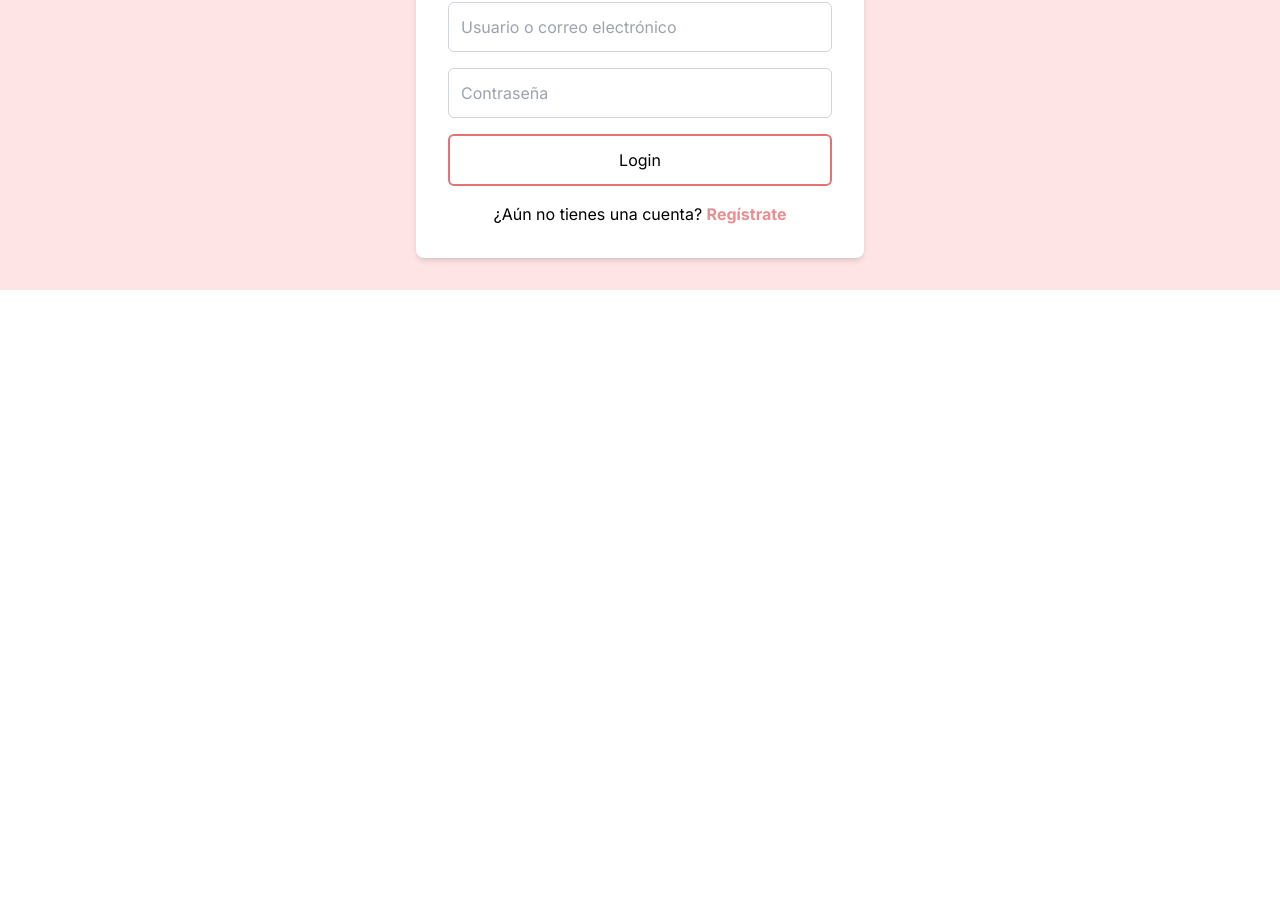
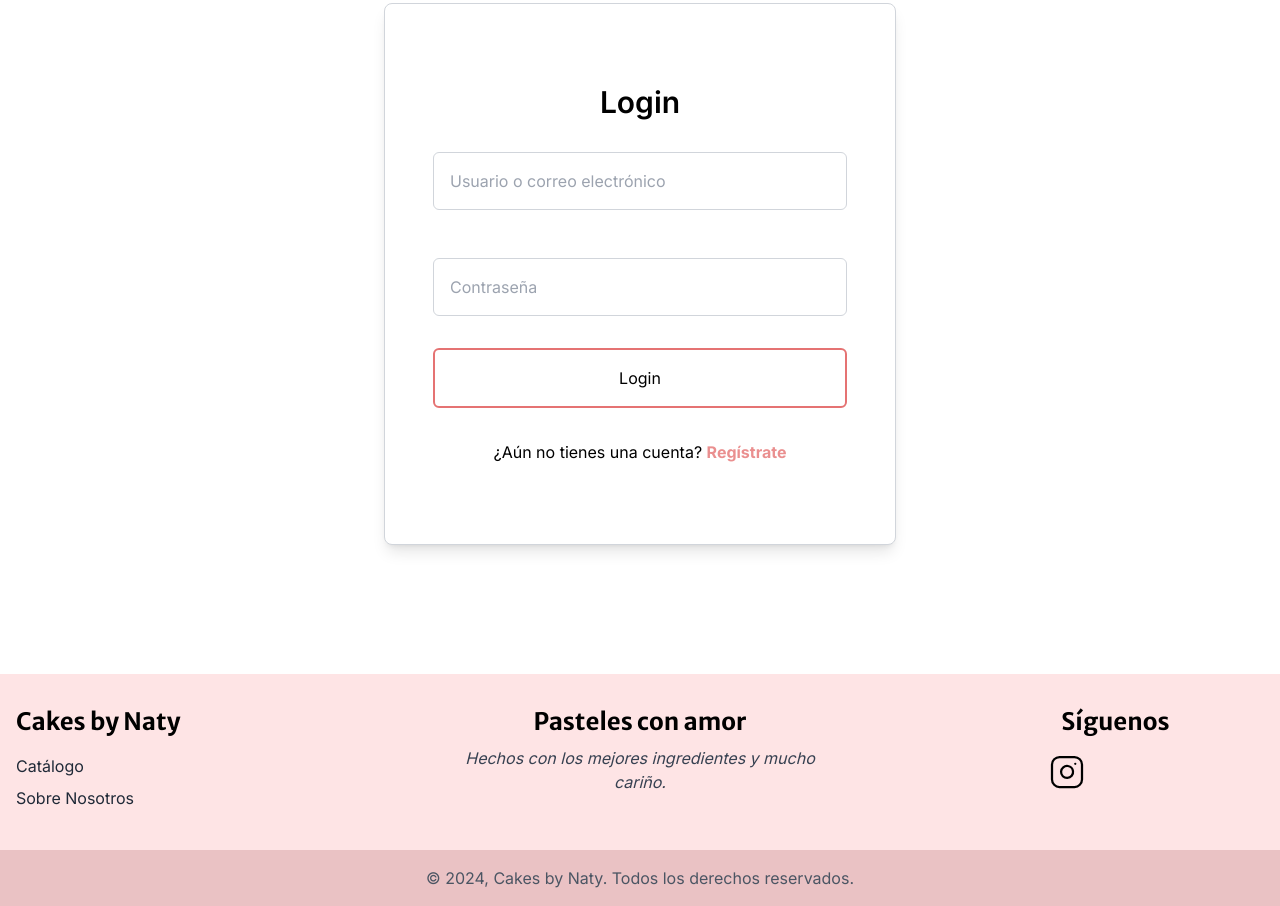
Before and after one commit to FabianKel/cakes-by-naty, a Next.js app in the folder frontend/: page /login in a window 1280 px wide. Shown: the part 288-1194 px from the top of the page. Before the commit the page ends 800 px from the top, so only its background shows below. Built offline with nearby package versions, Linux system fonts and the light colour scheme.

Commit message:
created card component and made changes to login, header, and footer components

```diff
--- a/frontend/src/app/login/page.js
+++ b/frontend/src/app/login/page.js
@@ -1,11 +1,13 @@
 import Header from '@/components/Header'
 import LoginSection from '@/components/LoginSection'
+import Footer from '@/components/Footer'
 
 export default function Login() {
   return (
     <>
     <Header/>
     <LoginSection/>
+    <Footer/>
     </>
   )
 }
--- /dev/null
+++ b/frontend/src/components/Card.jsx
@@ -0,0 +1,16 @@
+
+import React from 'react';
+
+function Card({ product }) {
+    return (
+        <div className="border p-4 m-2 rounded-md shadow-lg">
+            <img src={product.imagen1} alt={product.productonombre} className="w-full h-48 object-cover rounded-md" />
+            <h2 className="text-xl font-bold mt-2">{product.productonombre}</h2>
+            <p className="text-gray-700">{product.categorianombre}</p>
+            <p className="text-gray-700">{product.ocasion}</p>
+            <p className="text-gray-700">Q.{product.precio}</p>
+        </div>
+    );
+};
+
+export default Card;
--- a/frontend/src/components/Footer.jsx
+++ b/frontend/src/components/Footer.jsx
@@ -4,16 +4,17 @@ import Icon from '@/components/Icon'
 
 function Footer() {
     return (
-        <footer className="bg-customPink py-8 px-4">
+        <footer>
+            <div className="bg-customPink py-8 px-4">
                 <div className="container mx-auto grid grid-cols-1 md:grid-cols-3 gap-8">
                     <div>
                         <h2 className="text-2xl font-bold mb-4 font-subtitles">Cakes by Naty</h2>
                         <ul>
                             <li className="mb-2">
-                            <Link href="/catalog" className="text-gray-800 hover:text-blue-600 hover:text-hoverPink">Catálogo</Link>
+                                <Link href="/catalog" className="text-gray-800 hover:text-hoverPink">Catálogo</Link>
                             </li>
                             <li className="mb-2">
-                            <Link href="/about" className="text-gray-800 hover:text-blue-600 hover:text-hoverPink">Sobre Nosotros</Link>
+                                <Link href="/about" className="text-gray-800 hover:text-hoverPink">Sobre Nosotros</Link>
                             </li>
                         </ul>
                     </div>
@@ -30,12 +31,14 @@ function Footer() {
                         </div>
                     </div>
                 </div>
-            <div className="mt-8 text-center text-gray-600">
+            </div>
+            <div className="bg-otherPink py-4 w-full">
+                <div className="text-center text-gray-600">
                     © 2024, Cakes by Naty. Todos los derechos reservados.
+                </div>
             </div>
         </footer>
     );
-
 }
 
-export default Footer
+export default Footer;
--- a/frontend/src/components/Header.jsx
+++ b/frontend/src/components/Header.jsx
@@ -20,6 +20,7 @@ function Header() {
                     </li>
                     <li li className="flex items-center">
                         <Link href="/about" className="text-lg text-gray-800 hover:text-blue-600 hover:text-hoverPink font-navheader mr-6">Sobre Nosotros</Link>
+                        <Link href="/login" className="text-lg text-gray-800 hover:text-blue-600 hover:text-hoverPink font-navheader ml-6 mr-6 ">Iniciar Sesión</Link>
                         <Icon src="/shopping-cart.svg" alt="Carrito" height="8" width="8" className=" ml-10 mr-10 transition-transform transform hover:scale-125" />
                     </li>
                 </ul>
--- a/frontend/src/components/LoginSection.jsx
+++ b/frontend/src/components/LoginSection.jsx
@@ -32,55 +32,55 @@ function LoginSection() {
   };
 
   return (
-    <div className='p-8 bg-customPink'>
-      <div className='bg-white w-full max-w-md mx-auto p-8 rounded-lg shadow-md'>
-        <div className='text-center mb-8'>
-          <h1 className='text-2xl font-semibold font-poppins'>Login</h1>
+    <div className="flex items-center justify-center min-h-screen bg-white">
+      <div className="bg-white w-full max-w-lg mx-auto p-12 py-20 rounded-lg shadow-lg border border-gray-300">
+        <div className="text-center mb-8">
+          <h1 className="text-3xl font-semibold font-poppins">Login</h1>
         </div>
         <form onSubmit={formik.handleSubmit}>
-          <div className='mb-4'>
+          <div className="mb-6">
             <input
-              type='text'
-              name='username'
-              placeholder='Usuario o correo electrónico'
+              type="text"
+              name="username"
+              placeholder="Usuario o correo electrónico"
               value={formik.values.username}
               onChange={formik.handleChange}
               onBlur={formik.handleBlur}
-              className='w-full p-3 border border-gray-300 rounded-md font-poppins'
+              className="w-full p-4 border border-gray-300 rounded-md font-poppins mb-6"
             />
             {formik.errors.username && (
-              <div className='text-red-500 text-sm block text-center mt-2'>{formik.errors.username}</div>
+              <div className="text-red-500 text-sm block text-center mt-2">{formik.errors.username}</div>
             )}
           </div>
-          <div className='mb-4'>
+          <div className="mb-8">
             <input
-              type='password'
-              name='password'
-              placeholder='Contraseña'
+              type="password"
+              name="password"
+              placeholder="Contraseña"
               value={formik.values.password}
               onChange={formik.handleChange}
               onBlur={formik.handleBlur}
-              className='w-full p-3 border border-gray-300 rounded-md font-poppins'
+              className="w-full p-4 border border-gray-300 rounded-md font-poppins"
             />
             {formik.errors.password && (
-              <span className='text-red-500 text-sm block text-center mt-2'>{formik.errors.password}</span>
+              <span className="text-red-500 text-sm block text-center mt-2">{formik.errors.password}</span>
             )}
           </div>
-          <div className='mb-4'>
+          <div className="mb-8">
             <button
-              type='submit'
-              className='w-full p-3 bg-white text-black border-hoverPink border-2 rounded-md font-poppins hover:bg-hoverPink transition duration-300'
+              type="submit"
+              className="w-full p-4 bg-white-600 text-black border-2 border-hoverPink rounded-md font-poppins hover:bg-hoverPink transition duration-300"
             >
               Login
             </button>
           </div>
         </form>
-        <div className='text-center mt-4'>
+        <div className="text-center mt-8">
           <p>
             ¿Aún no tienes una cuenta?{' '}
             <a
               onClick={() => router.push('/register')}
-              className='text-midPink hover:text-hoverPink hover:cursor-pointer font-bold transition-colors'
+              className="text-midPink hover:text-hoverPink hover:cursor-pointer font-bold transition-colors"
             >
               Regístrate
             </a>
--- a/frontend/tailwind.config.js
+++ b/frontend/tailwind.config.js
@@ -9,6 +9,7 @@ module.exports = {
     extend: {
       colors: {
         customPink: '#FEE4E5',
+        otherPink: '#EAC2C4',
         midPink: '#EA8F8F',
         hoverPink:'#E57373',
       },
```
Also changed, not shown: frontend/src/app/layout.js (line endings or trailing spaces). Lines whose indentation alone changed are shown as unchanged.
